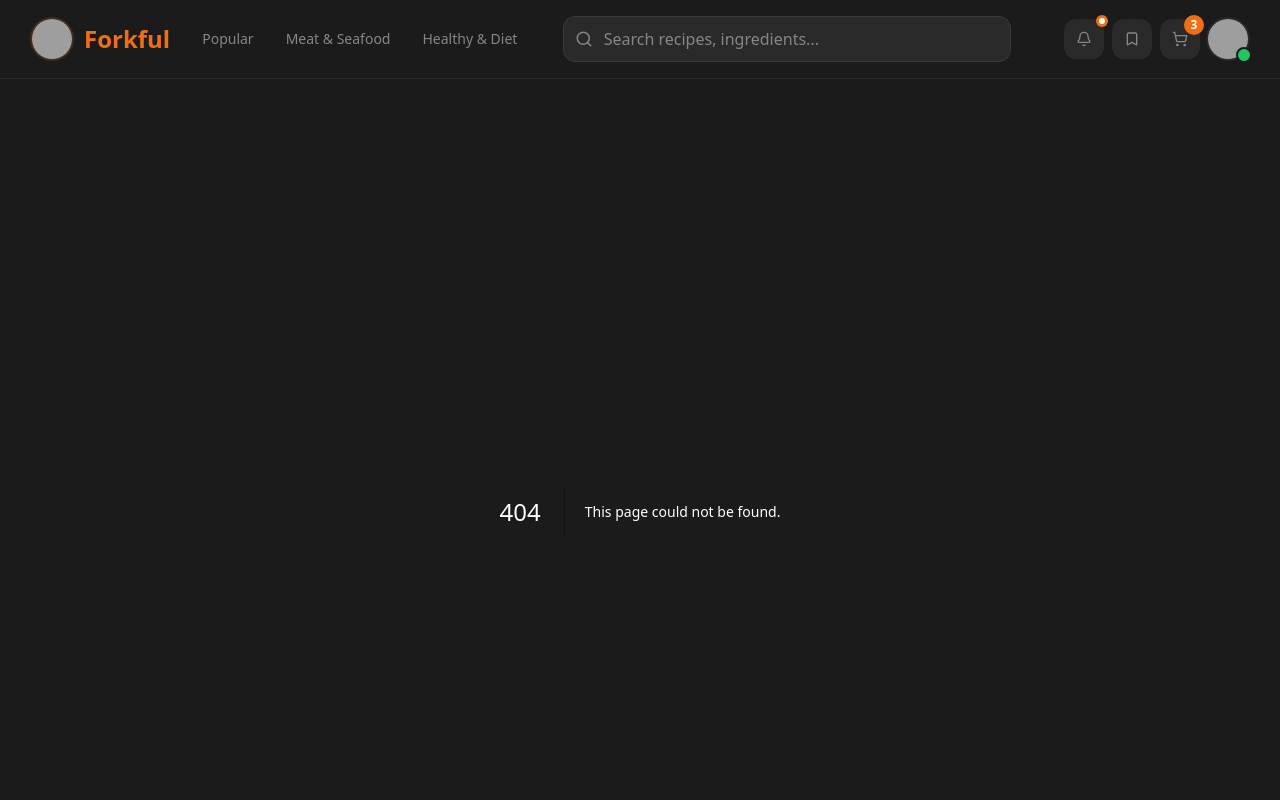
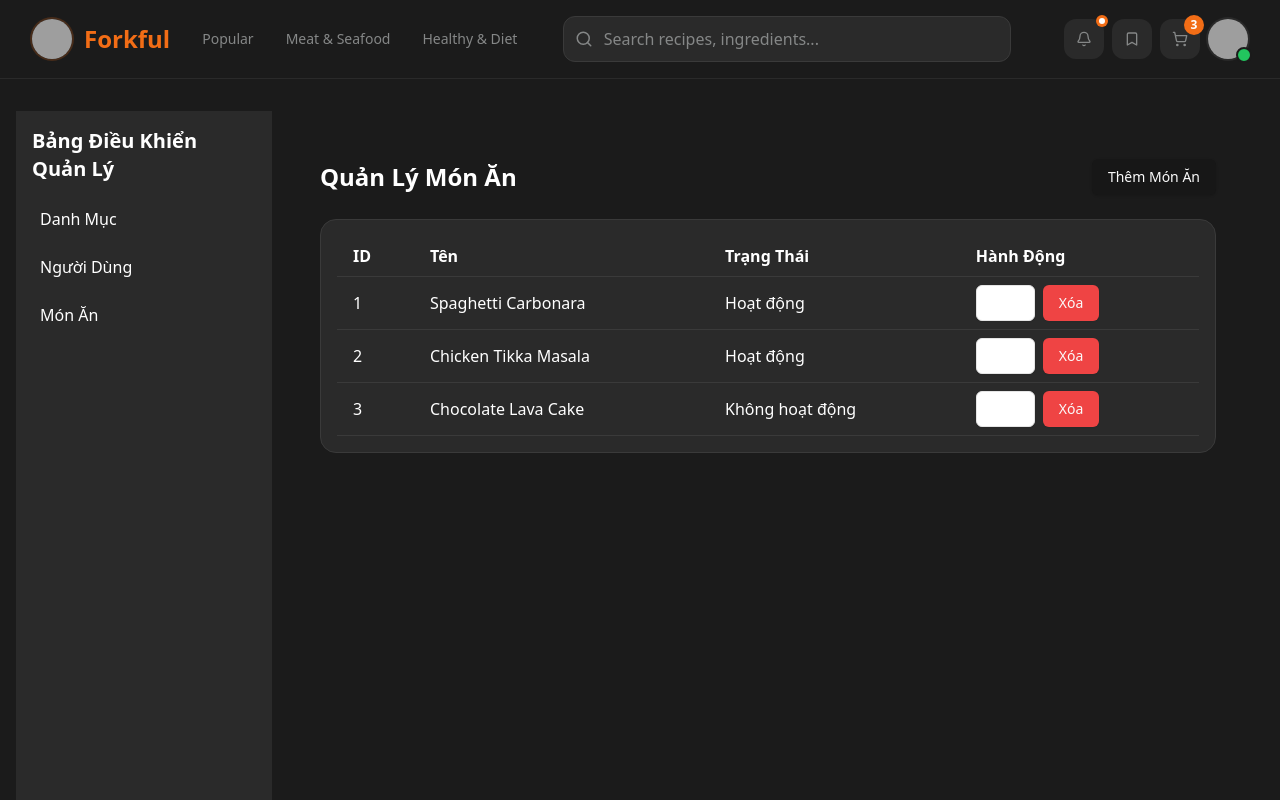
Before and after one commit to Kdz198/taste-flow, a Next.js app in the folder taste-flow-fe/: page /manager/dish in a window 1280 px wide. Before the commit this address had no page. Shown: the top 800 px of the page. Built offline with nearby package versions, Linux system fonts and the light colour scheme; grey boxes are pictures that could not be loaded.

Commit message:
Add Dish management page with CRUD functionality and mock API integration

```diff
--- /dev/null
+++ b/taste-flow-fe/src/app/manager/dish/page.tsx
@@ -0,0 +1,218 @@
+"use client";
+import { useState, useEffect } from "react";
+import { Button } from "@/components/ui/button";
+import { Input } from "@/components/ui/input";
+import { Modal } from "@/components/ui/modal";
+import { dishMock } from "@/app/utils/mockApi";
+
+// Mock API functions
+const fetchDishes = async () => {
+  return Promise.resolve(dishMock);
+  // Khi backend sẵn sàng:
+  /*
+  try {
+    const response = await fetch('/api/dishes');
+    if (!response.ok) throw new Error('Failed to fetch dishes');
+    return await response.json();
+  } catch (error) {
+    console.error('Error fetching dishes:', error);
+    return [];
+  }
+  */
+};
+
+const createDish = async (dishData) => {
+  return Promise.resolve({ id: Date.now().toString(), ...dishData });
+  // Khi backend sẵn sàng:
+  /*
+  try {
+    const response = await fetch('/api/dishes', {
+      method: 'POST',
+      headers: { 'Content-Type': 'application/json' },
+      body: JSON.stringify(dishData),
+    });
+    if (!response.ok) throw new Error('Failed to create dish');
+    return await response.json();
+  } catch (error) {
+    console.error('Error creating dish:', error);
+    throw error;
+  }
+  */
+};
+
+const updateDish = async (id, dishData) => {
+  return Promise.resolve({ id, ...dishData });
+  // Khi backend sẵn sàng:
+  /*
+  try {
+    const response = await fetch(`/api/dishes/${id}`, {
+      method: 'PUT',
+      headers: { 'Content-Type': 'application/json' },
+      body: JSON.stringify(dishData),
+    });
+    if (!response.ok) throw new Error('Failed to update dish');
+    return await response.json();
+  } catch (error) {
+    console.error('Error updating dish:', error);
+    throw error;
+  }
+  */
+};
+
+const deleteDish = async (id) => {
+  return Promise.resolve({ success: true });
+  // Khi backend sẵn sàng:
+  /*
+  try {
+    const response = await fetch(`/api/dishes/${id}`, { method: 'DELETE' });
+    if (!response.ok) throw new Error('Failed to delete dish');
+    return await response.json();
+  } catch (error) {
+    console.error('Error deleting dish:', error);
+    throw error;
+  }
+  */
+};
+
+export default function DishPage() {
+  const [dishes, setDishes] = useState([]);
+  const [isModalOpen, setIsModalOpen] = useState(false);
+  const [selectedDish, setSelectedDish] = useState(null);
+  const [name, setName] = useState("");
+  const [status, setStatus] = useState(true);
+  const [isLoading, setIsLoading] = useState(false);
+
+  useEffect(() => {
+    loadDishes();
+  }, []);
+
+  const loadDishes = async () => {
+    try {
+      setIsLoading(true);
+      const data = await fetchDishes();
+      setDishes(data);
+    } catch (error) {
+      console.error('Error loading dishes:', error);
+    } finally {
+      setIsLoading(false);
+    }
+  };
+
+  const handleSave = async () => {
+    if (!name.trim()) {
+      alert('Vui lòng nhập tên món ăn');
+      return;
+    }
+    try {
+      setIsLoading(true);
+      const dishData = { name: name.trim(), status };
+      if (selectedDish?.id) {
+        const updatedDish = await updateDish(selectedDish.id, dishData);
+        setDishes(dishes.map(dish => dish.id === selectedDish.id ? updatedDish : dish));
+      } else {
+        const newDish = await createDish(dishData);
+        setDishes([...dishes, newDish]);
+      }
+      setIsModalOpen(false);
+      setName("");
+      setStatus(true);
+      setSelectedDish(null);
+    } catch (error) {
+      console.error('Error saving dish:', error);
+      alert('Không thể lưu món ăn. Vui lòng thử lại.');
+    } finally {
+      setIsLoading(false);
+    }
+  };
+
+  const handleEdit = (dish) => {
+    setSelectedDish(dish);
+    setName(dish.name);
+    setStatus(dish.status);
+    setIsModalOpen(true);
+  };
+
+  const handleDelete = async (id) => {
+    if (!confirm('Bạn có chắc muốn xóa món ăn này không?')) return;
+    try {
+      setIsLoading(true);
+      await deleteDish(id);
+      setDishes(dishes.filter(dish => dish.id !== id));
+    } catch (error) {
+      console.error('Error deleting dish:', error);
+      alert('Không thể xóa món ăn. Vui lòng thử lại.');
+    } finally {
+      setIsLoading(false);
+    }
+  };
+
+  const handleCloseModal = () => {
+    setIsModalOpen(false);
+    setName("");
+    setStatus(true);
+    setSelectedDish(null);
+  };
+
+  return (
+    <div className="min-h-screen bg-[#1B1B1B] text-white p-6">
+      <div className="flex justify-between items-center mb-6">
+        <h1 className="text-2xl font-bold">Quản Lý Món Ăn</h1>
+        <Button variant="default" onClick={() => setIsModalOpen(true)} disabled={isLoading}>
+          Thêm Món Ăn
+        </Button>
+      </div>
+      <div className="bg-[#2A2A2A] rounded-2xl border border-[#3A3A3A] p-4">
+        {isLoading ? (
+          <div className="flex justify-center items-center py-8">
+            <div className="text-gray-400">Đang tải...</div>
+          </div>
+        ) : (
+          <table className="w-full text-left">
+            <thead>
+              <tr className="border-b border-[#3A3A3A]">
+                <th className="py-2 px-4">ID</th>
+                <th className="py-2 px-4">Tên</th>
+                <th className="py-2 px-4">Trạng Thái</th>
+                <th className="py-2 px-4">Hành Động</th>
+              </tr>
+            </thead>
+            <tbody>
+              {dishes.map((dish) => (
+                <tr key={dish.id} className="border-b border-[#3A3A3A]">
+                  <td className="py-2 px-4">{dish.id}</td>
+                  <td className="py-2 px-4">{dish.name}</td>
+                  <td className="py-2 px-4">{dish.status ? 'Hoạt động' : 'Không hoạt động'}</td>
+                  <td className="py-2 px-4">
+                    <Button variant="outline" className="mr-2" onClick={() => handleEdit(dish)} disabled={isLoading}>
+                      Sửa
+                    </Button>
+                    <Button variant="destructive" onClick={() => handleDelete(dish.id)} disabled={isLoading}>
+                      Xóa
+                    </Button>
+                  </td>
+                </tr>
+              ))}
+            </tbody>
+          </table>
+        )}
+      </div>
+      <Modal isOpen={isModalOpen} onClose={handleCloseModal} title={selectedDish?.id ? "Sửa Món Ăn" : "Thêm Món Ăn"}>
+        <div className="space-y-4">
+          <Input type="text" value={name} onChange={(e) => setName(e.target.value)} placeholder="Tên món ăn" className="w-full" disabled={isLoading} />
+          <div className="flex items-center gap-2">
+            <label>Trạng thái:</label>
+            <input type="checkbox" checked={status} onChange={(e) => setStatus(e.target.checked)} disabled={isLoading} />
+          </div>
+          <div className="flex justify-end gap-2">
+            <Button variant="outline" onClick={handleCloseModal} disabled={isLoading}>
+              Hủy
+            </Button>
+            <Button variant="default" onClick={handleSave} disabled={isLoading || !name.trim()}>
+              {isLoading ? 'Đang lưu...' : 'Lưu'}
+            </Button>
+          </div>
+        </div>
+      </Modal>
+    </div>
+  );
+}
```
